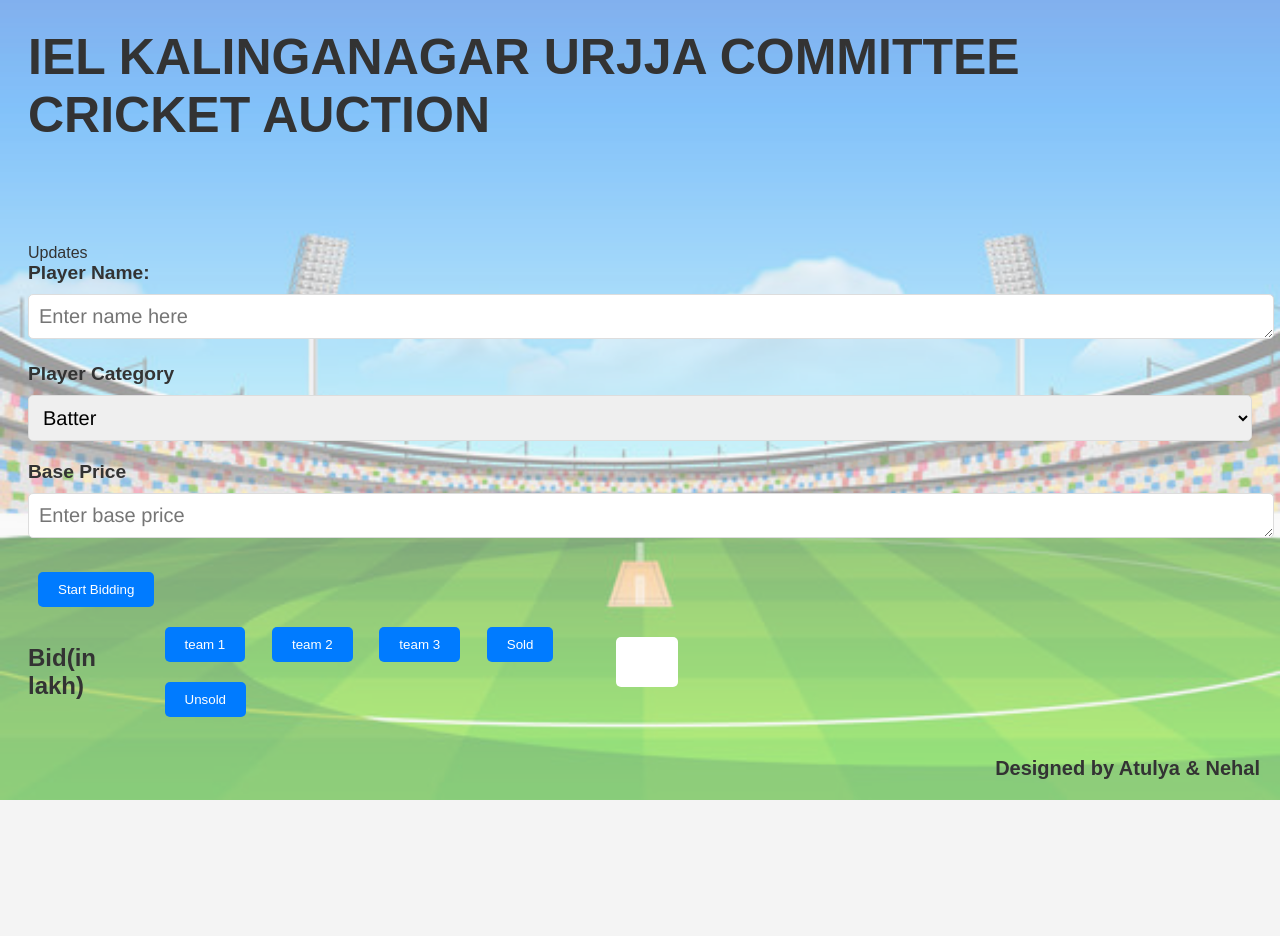
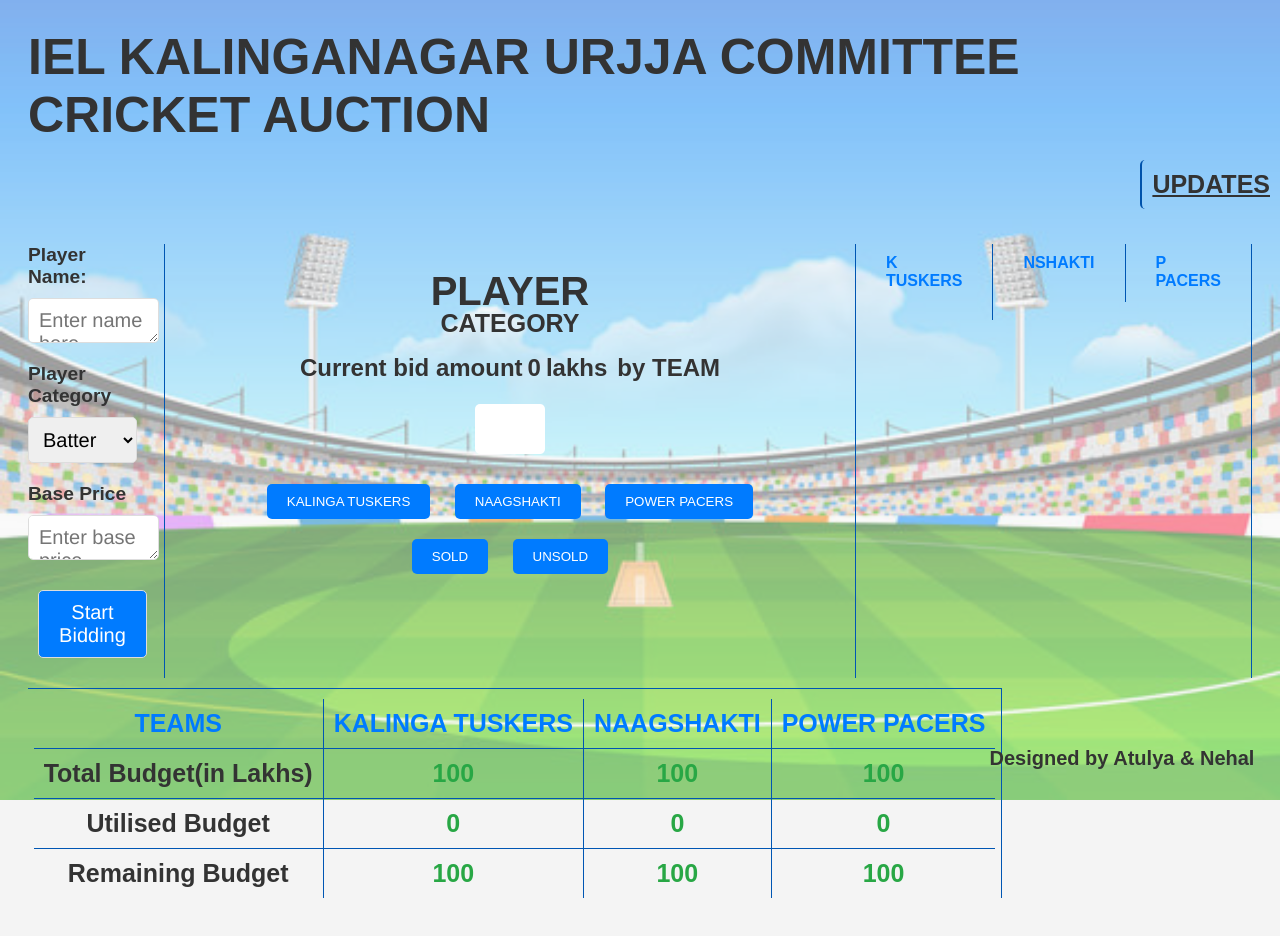
Before and after one commit to AtulyaGH/auction, a plain HTML site: page index.html in a window 1280 px wide. Before the commit the page ends 800 px from the top, so only its background shows below. Drawn offline with Linux system fonts and the light colour scheme.

Commit message:
Update index.html

```diff
--- a/index.html
+++ b/index.html
@@ -1,5 +1,6 @@
 <!DOCTYPE html>
 <html lang="en">
+
 <head>
     <meta charset="UTF-8">
     <meta name="viewport" content="width=device-width, initial-scale=1.0">
@@ -7,9 +8,15 @@
     <link rel="stylesheet" href="index.css">
     <script src="index.js"></script>
 </head>
+
 <body>
     <div class="head">IEL KALINGANAGAR URJJA COMMITTEE CRICKET AUCTION</div>
-    <div id="info">Updates</div>
+    <div class="updates">
+        <div style="font-size: 25px;"><u>UPDATES</u></div>
+        <div id="info"></div>
+    </div>
+    <div id="mainarea">
+        <div class="basic">
             <div class="player">Player Name:</div>
             <textarea required name="name" id="p1" cols="30" rows="1" placeholder="Enter name here"></textarea>
             <div class="type">Player Category</div>
@@ -19,17 +26,72 @@
                 <option value="All-rounder">All-rounder</option>
             </select>
             <div class="base">Base Price</div>
-    <textarea required name="base"  id="i1" cols="30" rows="1" placeholder="Enter base price"></textarea>
-    <button onclick="putValue()">Start Bidding</button>
-    <div class="bidding">Bid(in lakh)
-    <div class="amt" id="a1"></div>
-    <div id="team"></div>
-    <div><button value="team 1" id="b1" onclick="bid1()">team 1</button>
-        <button value="team 2" id="b2" onclick="bid2()">team 2</button>
-        <button value="team 3" id="b3" onclick="bid3()">team 3</button>
-        <button onclick="sold()">Sold</button>
-        <button onclick="unSold()">Unsold</button></div>
-    <div id="timer"></div >
-    <div style="position: absolute; bottom: 20px; right: 20px; font-size: 20px;">Designed by Atulya & Nehal</div>
+            <textarea required name="base" id="i1" cols="30" rows="1" placeholder="Enter base price"></textarea>
+            <button class="bidButton" onclick="putValue()">Start Bidding</button>
+        </div>
+        <div class="currentBid">
+            <div class="playerInfo" id="pInfo">PLAYER</div>
+            <div class="playerCategory" id="pCat">CATEGORY</div>
+            <div class="bidding">
+                <div id="bidText">Current bid amount </div>
+                <div class="amt" id="a1">0</div>
+                <div id="bidText">lakhs</div>
+                <div id="team"> by TEAM</div>
+            </div>
+            <div id="timer"></div>
+            <div>
+                <button value="KALINGA TUSKERS" id="b1" onclick="bid1()">KALINGA TUSKERS</button>
+                <button value="NAAGSHAKTI" id="b2" onclick="bid2()">NAAGSHAKTI</button>
+                <button value="POWER PACERS" id="b3" onclick="bid3()">POWER PACERS</button>
+            </div>
+            <div>
+                <button onclick="sold()">SOLD</button>
+                <button onclick="unSold()">UNSOLD</button>
+            </div>
+        </div>
+        <div class="teamInfo">
+            <div class="teamName">
+                <div class="tmIn" id="team1info">K TUSKERS</div>
+                <div class="tmIn" id="team11"></div>
+            </div>
+            <div class="teamName">
+                <div class="tmIn" id="team2info">NSHAKTI</div>
+                <div class="tmIn" id="team12"></div>
+            </div>
+            <div class="teamName">
+                <div class="tmIn" id="team3info" style="border-right: none;">P PACERS</div>
+                <div class="tmIn" id="team13" style="border-right: none;"></div>
+            </div>
+        </div>
+    </div>
+
+    <div class="budget">
+        <div class="teams">
+            <div class="bgt" id="budget1">TEAMS</div>
+            <div class="bgt" id="budget2">Total Budget(in Lakhs)</div>
+            <div class="bgt" id="budget3">Utilised Budget</div>
+            <div style="border-bottom: none;" class="bgt" id="budget4">Remaining Budget</div>
+        </div>
+        <div class="teams">
+            <div class="bgt" id="budget1">KALINGA TUSKERS</div>
+            <div class="bgt" id="budget21">100</div>
+            <div class="bgt" id="budget31">0</div>
+            <div style="border-bottom: none;" class="bgt" id="budget41">100</div>
+        </div>
+        <div class="teams">
+            <div class="bgt" id="budget1">NAAGSHAKTI</div>
+            <div class="bgt" id="budget21">100</div>
+            <div class="bgt" id="budget32">0</div>
+            <div style="border-bottom: none;" class="bgt" id="budget42">100</div>
+        </div>
+        <div class="teams">
+            <div style="border-right: none;" class="bgt" id="budget1">POWER PACERS</div>
+            <div style="border-right: none;" class="bgt" id="budget21">100</div>
+            <div style="border-right: none;" class="bgt" id="budget33">0</div>
+            <div style="border-bottom: none; border-right: none;" class="bgt" id="budget43">100</div>
+        </div>
+    </div>
+    <div style="position: absolute; bottom: 30px; right: 2%; font-size: 20px;font-weight: bolder;">Designed by Atulya & Nehal</div>
 </body>
+
 </html>
```
Lines whose indentation alone changed are shown as unchanged.
